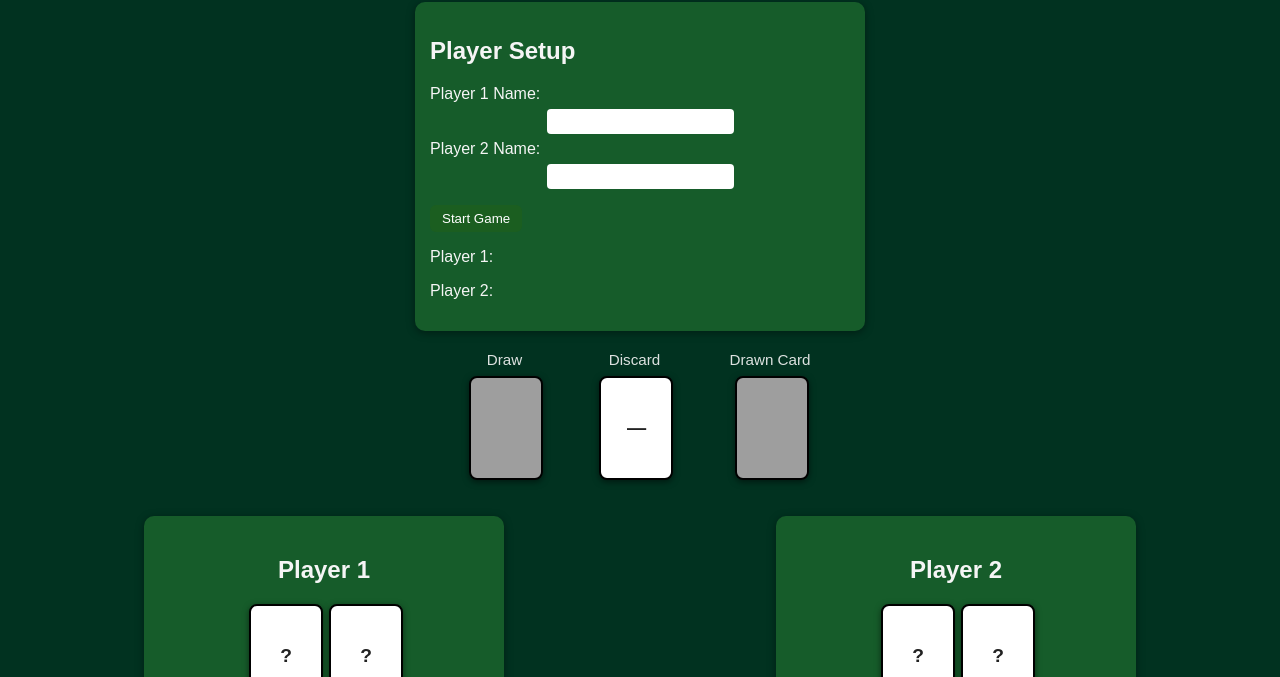
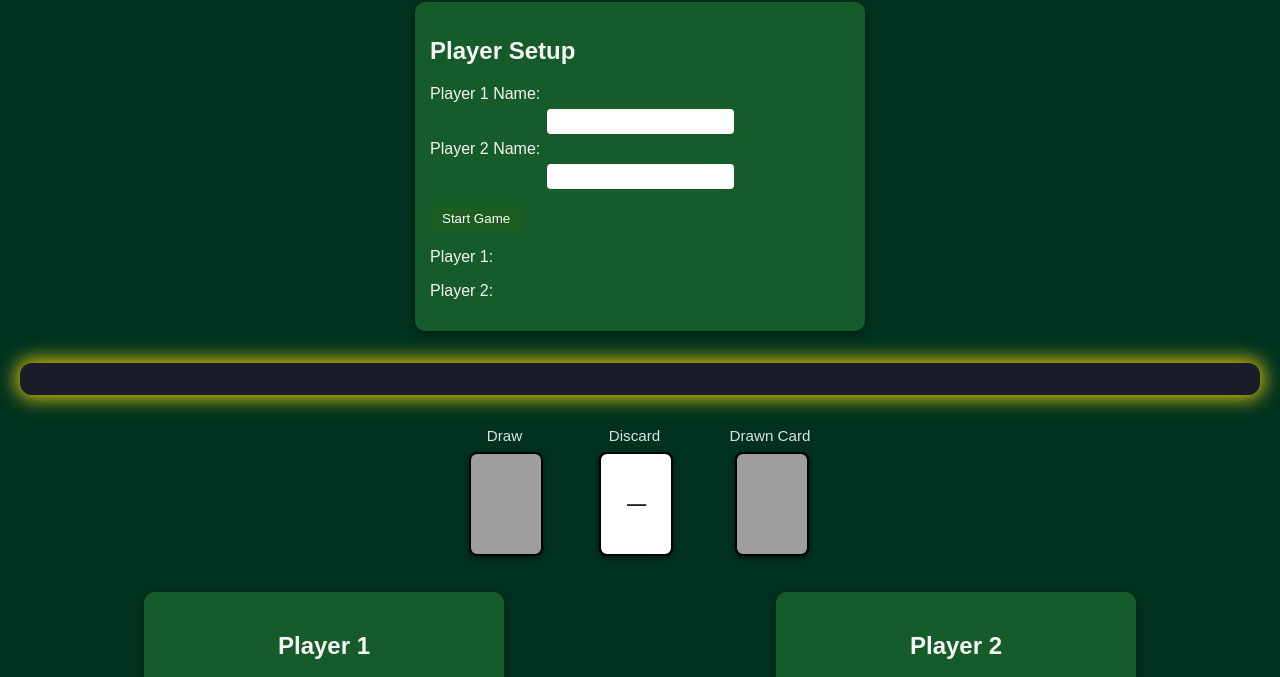
Before and after one commit to sabinMas/golfCardGame, a plain HTML site: page index.html in a window 1280 px wide. Shown: the part 76-753 px from the top of the page. Drawn offline with nearby package versions, Linux system fonts and the light colour scheme; grey boxes are pictures that could not be loaded.

Commit message:
added comments

```diff
--- a/index.html
+++ b/index.html
@@ -3,11 +3,16 @@
   <head>
     <meta charset="UTF-8" />
     <title>Golf Card Game</title>
-    <!-- Link our stylesheet and script for the game.  The stylesheet contains
-         high‑contrast colors for accessibility and uses a custom card back graphic. -->
     <link rel="stylesheet" href="styles.css" />
+
+    <!-- Anime.js CDN hopefully for turn indicator animated features -->
+    <script
+      defer
+      src="https://cdn.jsdelivr.net/npm/animejs/dist/bundles/anime.umd.min.js"
+    ></script>
     <script defer src="main.js"></script>
   </head>
+
   <body>
     <h1>Golf</h1>
 
@@ -31,7 +36,10 @@
         <p id="p2Display">Player&nbsp;2:</p>
       </div>
     </section>
-
+    <div
+      id="turn-indicator"
+      style="font-size: 2em; text-align: center; margin: 1em 0"
+    ></div>
     <!-- Top of table: draw and discard piles along with the drawn card area -->
     <section class="table-top" aria-label="Draw and Discard Piles">
       <div class="pile">
--- a/main.js
+++ b/main.js
@@ -370,14 +370,20 @@ function flipDuringTurn(pn, slotIdx) {
    if (!canFlipDuringTurn(pn, slotIdx)) return;
    const card = state.hands[pn][slotIdx];
    card.faceUp = true;
++  // Re-render the player's hand so the flipped card shows immediately
++  renderHands();
    tryRowClear(pn, slotIdx);
    endTurn();
  }
 
-
+/**
+ * Draw a card from either the stock or discard pile during a normal turn.
+ * Places the drawn card into the player's temporary hand, updates the UI,
+ * and prompts the player to replace a card or discard the one drawn.
+ */
 function draw(source) {
   if (state.phase !== "turns") return;
-  if (state.drawnCard) return; // already holding a card
+  if (state.drawnCard) return;
   if (source === "stock") {
     if (state.deck.length === 0) reshuffleFromDiscardIntoDeck();
     state.drawnCard = state.deck.pop() || null;
@@ -390,7 +396,10 @@ function draw(source) {
   );
 }
 
-
+/**
+ * Rebuild the draw pile by reshuffling the discard pile when the stock is empty.
+ * Keeps the top discard card in place and shuffles the rest back into the deck.
+ */
 function reshuffleFromDiscardIntoDeck() {
   if (state.discard.length <= 1) return;
   const top = state.discard.pop();
@@ -398,7 +407,12 @@ function reshuffleFromDiscardIntoDeck() {
   state.discard = [top];
 }
 
-
+/**
+ * Replace one of the player's cards using the drawn card.
+ * Inserts the drawn card face-up into the chosen slot, moves the old card
+ * to the discard pile, updates the UI, checks the row for clearing,
+ * and ends the player's turn.
+ */
 function tryReplace(pn, slotIdx) {
   if (state.phase !== "turns") return;
   if (state.currentPlayer !== pn) return;
@@ -415,7 +429,11 @@ function tryReplace(pn, slotIdx) {
   endTurn();
 }
 
-
+/**
+ * Discard the currently drawn card instead of replacing a slot.
+ * Places the drawn card onto the discard pile, clears the held card,
+ * updates the UI, and ends the player's turn.
+ */
 function discardDrawn() {
   if (state.phase !== "turns") return;
   if (!state.drawnCard) return;
@@ -425,7 +443,11 @@ function discardDrawn() {
   endTurn();
 }
 
-
+/**
+ * Check whether both cards in the affected row are face-up and eligible to clear.
+ * If the two cards match in rank (or include a joker), both cards are marked
+ * as cleared and removed visually from the board.
+ */
 function tryRowClear(pn, slotIdxJustChanged) {
   const row = slotRow(slotIdxJustChanged);
   const a = row * 2;
@@ -444,7 +466,11 @@ function tryRowClear(pn, slotIdxJustChanged) {
   }
 }
 
-
+/**
+ * Finish the current player's turn. Checks for end-of-round conditions,
+ * switches to the next player if the game continues, and updates the
+ * status message to show whose turn is next.
+ */
 function endTurn() {
   const pn = state.currentPlayer;
   if (playerClearedAllRows(pn) || playerAllFaceUp(pn)) {
@@ -459,17 +485,26 @@ function endTurn() {
 }
 
 
-
+/**
+ * Determine whether the player has cleared all three rows.
+ * Returns true only if all six cards have been removed from play.
+ */
 function playerClearedAllRows(pn) {
   const h = state.hands[pn];
   return [0, 2, 4].every((rStart) => h[rStart]?.cleared && h[rStart + 1]?.cleared);
 }
-
+/**
+ * Check whether the player has revealed every card in their grid.
+ * Returns true when all cards are either face-up or already cleared.
+ */
 function playerAllFaceUp(pn) {
   return state.hands[pn].every((c) => c && (c.faceUp || c.cleared));
 }
 
-
+/**
+ * Calculate the player's current hand score by summing all non-cleared cards.
+ * Cleared cards contribute nothing; hidden cards still count their value.
+ */
 function handScore(pn) {
   return state.hands[pn].reduce((sum, c) => {
     if (!c || c.cleared) return sum;
@@ -477,6 +512,10 @@ function handScore(pn) {
   }, 0);
 }
 
+/**
+ * End the current round, compute both players’ scores, update the scoreboard,
+ * display the round results, and either start the next round or finish the game.
+ */
 
 function finishRound() {
   state.phase = "ended";
@@ -502,7 +541,10 @@ function finishRound() {
   }
 }
 
-
+/**
+ * Write an individual player's round score into the score table.
+ * Locates the correct input box based on player and round, then inserts the score.
+ */
 function writeRoundScore(playerNum, roundNum, amount) {
   const selector = `.score-input.${playerNum === 1 ? "p1" : "p2"}[data-round="${roundNum}"]`;
   const cell = document.querySelector(selector);
@@ -511,12 +553,19 @@ function writeRoundScore(playerNum, roundNum, amount) {
 
 /*
  * User interface handlers
+ * Tracks whether all UI event handlers have already been attached.
+ * Prevents multiple bindings when rounds restart or the board is re-rendered.
  */
+
 let handlersAttached = false;
 
+/**
+ * This attaches all click and drag event handlers for the game's interactive elements.
+ * Ensures handlers are only bound a single time, then routes user actions
+ * (flips, draws, replacements, discards) based on the current game phase.
+ */
 function attachUIHandlersOnce() {
   if (handlersAttached) return;
-  // Click on card slots: handle flips and replacements via click
   document.querySelectorAll(".card[data-player][data-slot]").forEach((el) => {
     el.addEventListener("click", () => {
       const pn   = Number(el.dataset.player);
@@ -535,7 +584,6 @@ function attachUIHandlersOnce() {
       }
     });
   });
-  // Click draw pile (stock)
   const drawPile = document.getElementById("draw-pile");
   if (drawPile) {
     drawPile.addEventListener("click", () => {
@@ -544,7 +592,6 @@ function attachUIHandlersOnce() {
       draw("stock");
     });
   }
-  // Click discard pile
   const discardPile = document.getElementById("discard-pile");
   if (discardPile) {
     discardPile.addEventListener("click", () => {
@@ -556,12 +603,15 @@ function attachUIHandlersOnce() {
       }
     });
   }
-  // Drag targets: card slots and discard pile
   addDragHandlers();
   handlersAttached = true;
 }
 
-
+/**
+ * This enables drag-and-drop behavior for replacing cards or discarding the drawn card.
+ * Card slots accept a drop to perform a replacement, while the discard pile
+ * accepts a drop to throw away the drawn card.
+ */
 function addDragHandlers() {
   // each card slot accepts a drop to replace
   document.querySelectorAll(".card[data-player][data-slot]").forEach((el) => {
@@ -588,6 +638,11 @@ function addDragHandlers() {
   }
 }
 
+/**
+ * This update the game's status message shown at the top of the UI.
+ * Optionally triggers a turn-change animation to highlight whose turn it is.
+ * Also updates the page title to reflect the current game state.
+ */
 function showStatus(msg, isTurnChange = false) {
   document.title = "Golf – " + msg;
   const indicator = document.getElementById("turn-indicator");
--- a/styles.css
+++ b/styles.css
@@ -206,3 +206,14 @@ button:hover {
 .rules li {
   margin-bottom: 8px;
 }
+#turn-indicator {
+  font-size: 2em;
+  text-align: center;
+  margin: 1em 0;
+  padding: 0.5em 2em;
+  border-radius: 12px;
+  box-shadow: 0 0 20px 2px #ffd700;
+  transition: box-shadow 0.6s;
+  background: #1a1d29;
+  color: #ffd700;
+}
```
Lines whose indentation alone changed are shown as unchanged.
